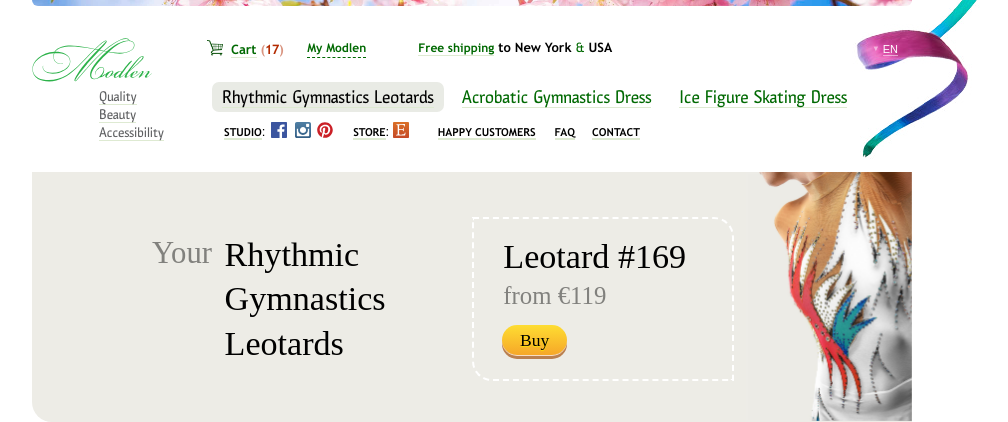
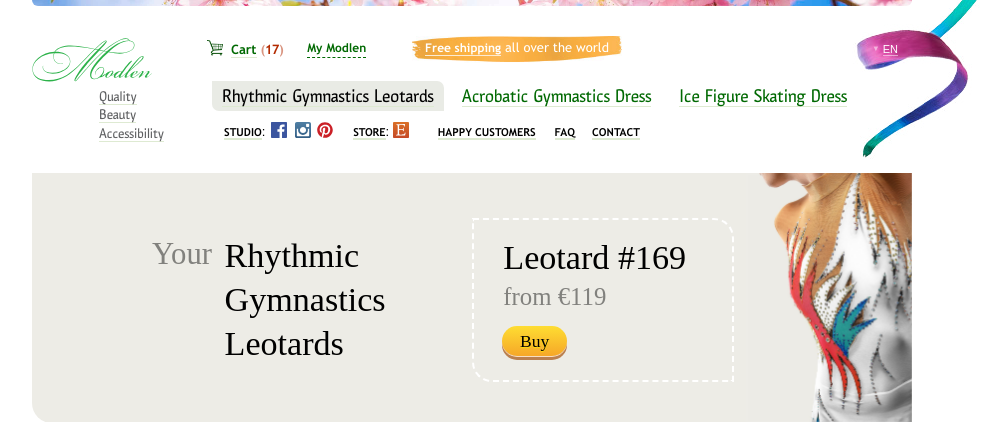
Before and after one commit to rogozhnikoff/modlen-html, a PHP site: page /main.php in a window 1280 px wide. Shown: the top 422 px of the page, without its empty margins (168-1176 px from the left). Run offline with PHP 8.4, Linux system fonts and the light colour scheme; some web fonts are replaced.

Commit message:
Пиксели в шапке

```diff
--- a/_header.php
+++ b/_header.php
@@ -100,7 +100,7 @@
                     </div>
                     <div class="head__free">
                         <a href="#" class="head__shipping-link">Free shipping</a>
-                        to New York <span class="head__and">&</span> USA
+                        all over the world<!--to New York <span class="head__and">&</span> USA-->
                     </div>
                 </div>
 
--- a/css/head.css
+++ b/css/head.css
@@ -55,7 +55,7 @@
 .head__quality-link {
     text-decoration: none;
     font-family: 'GrossKunst';
-    line-height: 1.3;
+    line-height: 1.4;
     padding: 0;
     border-bottom: 1px solid #deead2
 }
@@ -74,7 +74,7 @@
 }
 
 .head__top {
-    margin: 0 0 21px;
+    margin: 0 0 15px;
     font-family: 'trebuchet_msbold'
 }
 
@@ -83,7 +83,7 @@
 }
 
 .head__social-list {
-    margin: 0 0 0 30px
+    margin: 11px 0 0 30px
 }
 
 .head__cart {
@@ -158,17 +158,29 @@
 
 .head__free {
     vertical-align: top;
-    margin: 0 0 0 48px
+    margin: -5px 0 0 6%;
+    width: 210px;
+    height: 28px;
+    background-image: url('../img/icon/head_free.jpg');
+    background-size: 210px 27px;
+    padding-top: 5px;
+    background-repeat: no-repeat;
+	background-position: center center;
+    color: #fff;
+    text-align: center;
+    font-family: 'trebuchet_msregular'
 }
 
 .head__shipping-link {
     text-decoration: none;
-    border-bottom: 1px solid #deead2;
-    font-size: 12px
+    border-bottom: 1px solid #fcebd2;
+    font-size: 12px;
+    color: #fff;
+    font-family: 'trebuchet_msbold'
 }
 
 .head__shipping-link:link, .head__shipping-link:visited {
-    color: #006902
+    color: #fff
 }
 
 .head__shipping-link:hover, .head__shipping-link:active {
--- a/css/navi-list.css
+++ b/css/navi-list.css
@@ -46,7 +46,8 @@
 
 .navi-list__item.active .navi-list__link {
     background-color: #e9ebe5;
-    border-radius: 7px;
+    border-bottom-left-radius: 7px;
+    border-top-right-radius: 7px;
     color: #fff;
     cursor: none;
 }
```
Also changed, not shown: img/icon/head_free.jpg (added), 1 other file.
